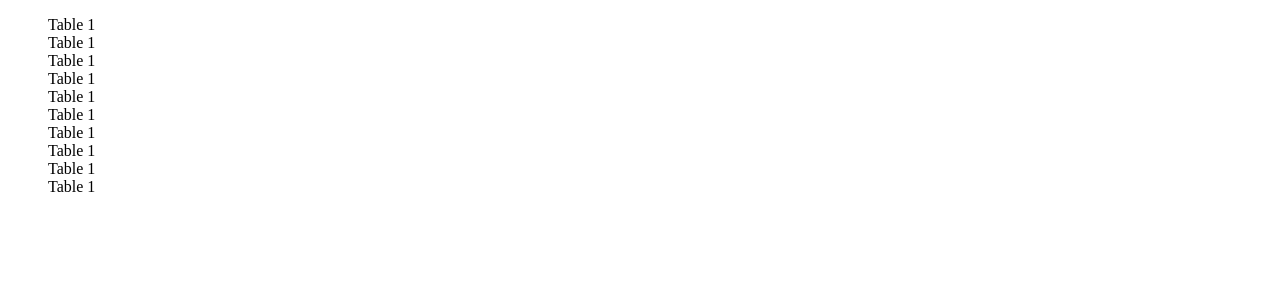
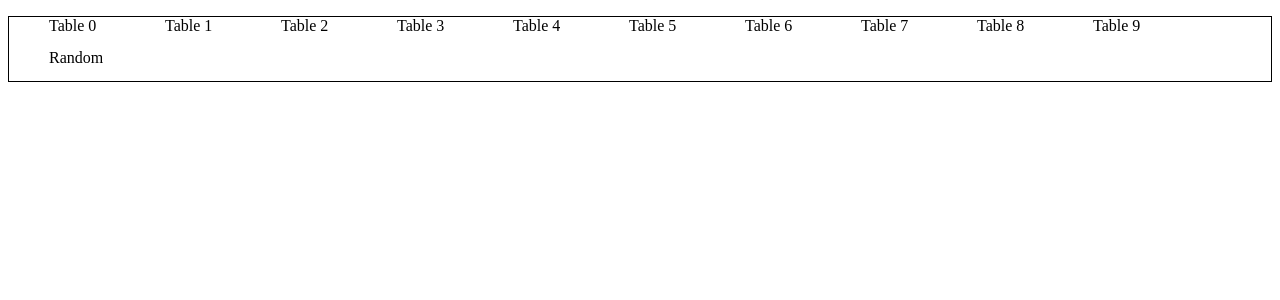
Before and after one commit to SacleuxBenoit/test-multiplication, a PHP site: page / in a window 1280 px wide. Shown: the top 300 px of the page. Run offline with PHP 8.4, Linux system fonts and the light colour scheme.

Commit message:
in sideBar.php change the name of each li + add a new li... in style.css : center the header, add a border black for ul, display inline block and change the height + wifth for the li

```diff
--- a/css/style.css
+++ b/css/style.css
@@ -1,3 +1,16 @@
+header{
+    text-align: center;
+}
+
+ul{
+    border: 1px solid black;
+}
+
 ul > li{
+    display: inline-block;
+    flex: 2;
     list-style: none;
+
+    height: 2em;
+    width: 7em;
 }
--- a/sideBar.php
+++ b/sideBar.php
@@ -6,17 +6,19 @@
     <title>Document</title>
 </head>
 <body>
-    <ul>
+    <ul id="sideBar">
+        <li>Table 0</li>
         <li>Table 1</li>
-        <li>Table 1</li>
-        <li>Table 1</li>
-        <li>Table 1</li>
-        <li>Table 1</li>
-        <li>Table 1</li>
-        <li>Table 1</li>
-        <li>Table 1</li>
-        <li>Table 1</li>
-        <li>Table 1</li>
+        <li>Table 2</li>
+        <li>Table 3</li>
+        <li>Table 4</li>
+        <li>Table 5</li>
+        <li>Table 6</li>
+        <li>Table 7</li>
+        <li>Table 8</li>
+        <li>Table 9</li>
+        <li>Random</li>
+
     </ul>
 </body>
 </html>
```
